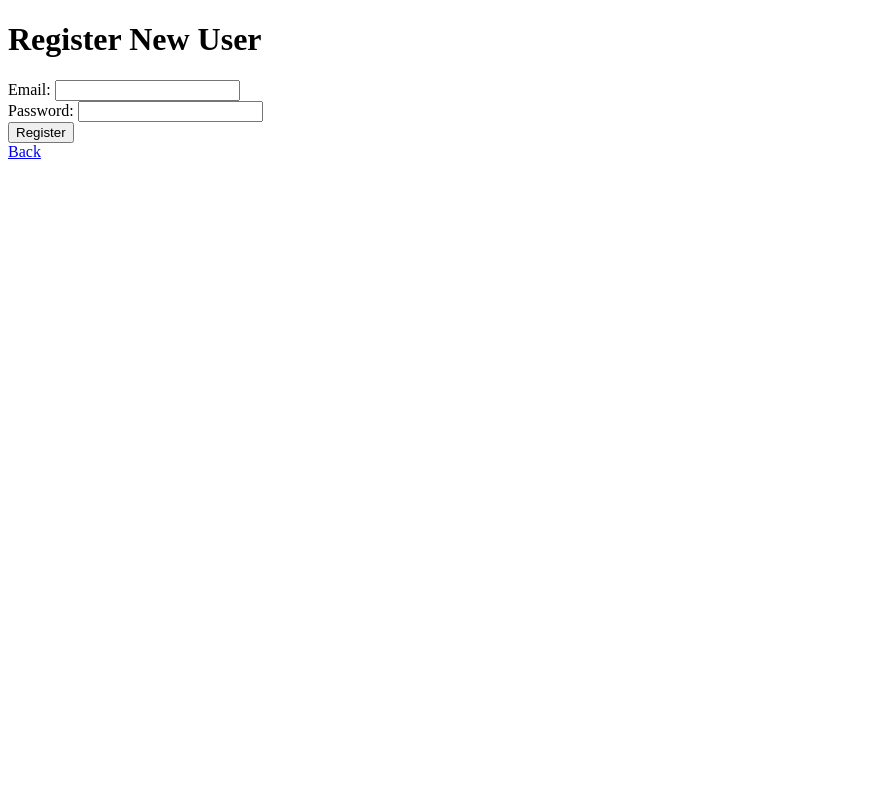
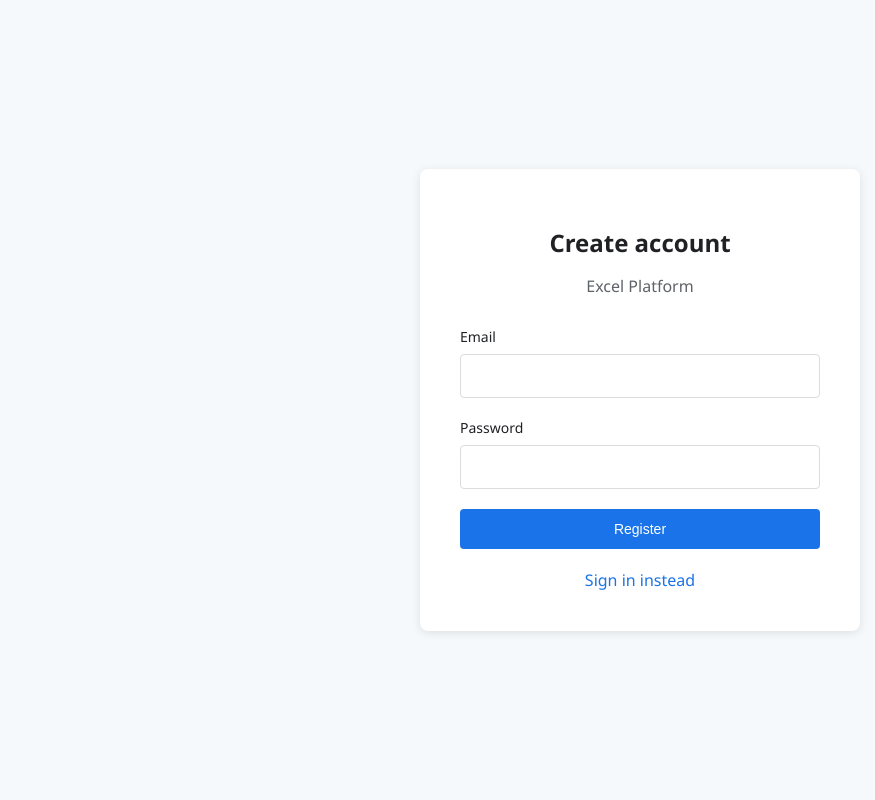
Before and after one commit to sepehrxm/excel-platform, a Flask app: page /register in a window 1280 px wide. Shown: the whole page, without its empty margins (0-875 px from the left). Run offline with Flask 3, Linux system fonts and the light colour scheme; some libraries are stand-ins or nearby versions.

Commit message:
Update register.html

```diff
--- a/templates/register.html
+++ b/templates/register.html
@@ -1,16 +1,44 @@
 <!DOCTYPE html>
-<html>
-<head><title>Register User</title></head>
+<html lang="en">
+<head>
+    <meta charset="UTF-8">
+    <meta name="viewport" content="width=device-width, initial-scale=1.0">
+    <title>Register - Excel Platform</title>
+    <style>
+        /* Same styles as login.html */
+        body { font-family: 'Segoe UI', Arial, sans-serif; background: #f6f9fc; display: flex; justify-content: center; align-items: center; height: 100vh; margin: 0; }
+        .card { background: white; padding: 40px; border-radius: 8px; box-shadow: 0 2px 10px rgba(0,0,0,0.1); width: 100%; max-width: 360px; }
+        h1 { font-size: 24px; margin-bottom: 8px; color: #202124; text-align: center; }
+        p.subtitle { color: #5f6368; text-align: center; margin-bottom: 30px; }
+        .form-group { margin-bottom: 20px; }
+        label { display: block; margin-bottom: 8px; color: #202124; font-size: 14px; }
+        input { width: 100%; padding: 12px; border: 1px solid #dadce0; border-radius: 4px; font-size: 16px; box-sizing: border-box; }
+        input:focus { border-color: #1a73e8; outline: none; box-shadow: 0 0 0 2px rgba(26,115,232,0.2); }
+        button { width: 100%; padding: 12px; background: #1a73e8; color: white; border: none; border-radius: 4px; font-size: 14px; cursor: pointer; }
+        button:hover { background: #1669c1; }
+        .flashed { background: #fee; color: #c00; padding: 10px; border-radius: 4px; margin-bottom: 20px; text-align: center; }
+        a { color: #1a73e8; text-decoration: none; display: block; text-align: center; margin-top: 20px; }
+    </style>
+</head>
 <body>
-    <h1>Register New User</h1>
-    {% with messages = get_flashed_messages() %}
-        {% if messages %}<ul>{% for message in messages %}<li>{{ message }}</li>{% endfor %}</ul>{% endif %}
-    {% endwith %}
-    <form method="POST">
-        Email: <input type="email" name="email"><br>
-        Password: <input type="password" name="password"><br>
-        <input type="submit" value="Register">
-    </form>
-    <a href="/dashboard">Back</a>
+    <div class="card">
+        <h1>Create account</h1>
+        <p class="subtitle">Excel Platform</p>
+        {% with messages = get_flashed_messages() %}
+            {% if messages %}<div class="flashed">{% for msg in messages %}{{ msg }}<br>{% endfor %}</div>{% endif %}
+        {% endwith %}
+        <form method="POST">
+            <div class="form-group">
+                <label>Email</label>
+                <input type="email" name="email" required>
+            </div>
+            <div class="form-group">
+                <label>Password</label>
+                <input type="password" name="password" required>
+            </div>
+            <button type="submit">Register</button>
+        </form>
+        <a href="/login">Sign in instead</a>
+    </div>
 </body>
 </html>
```
